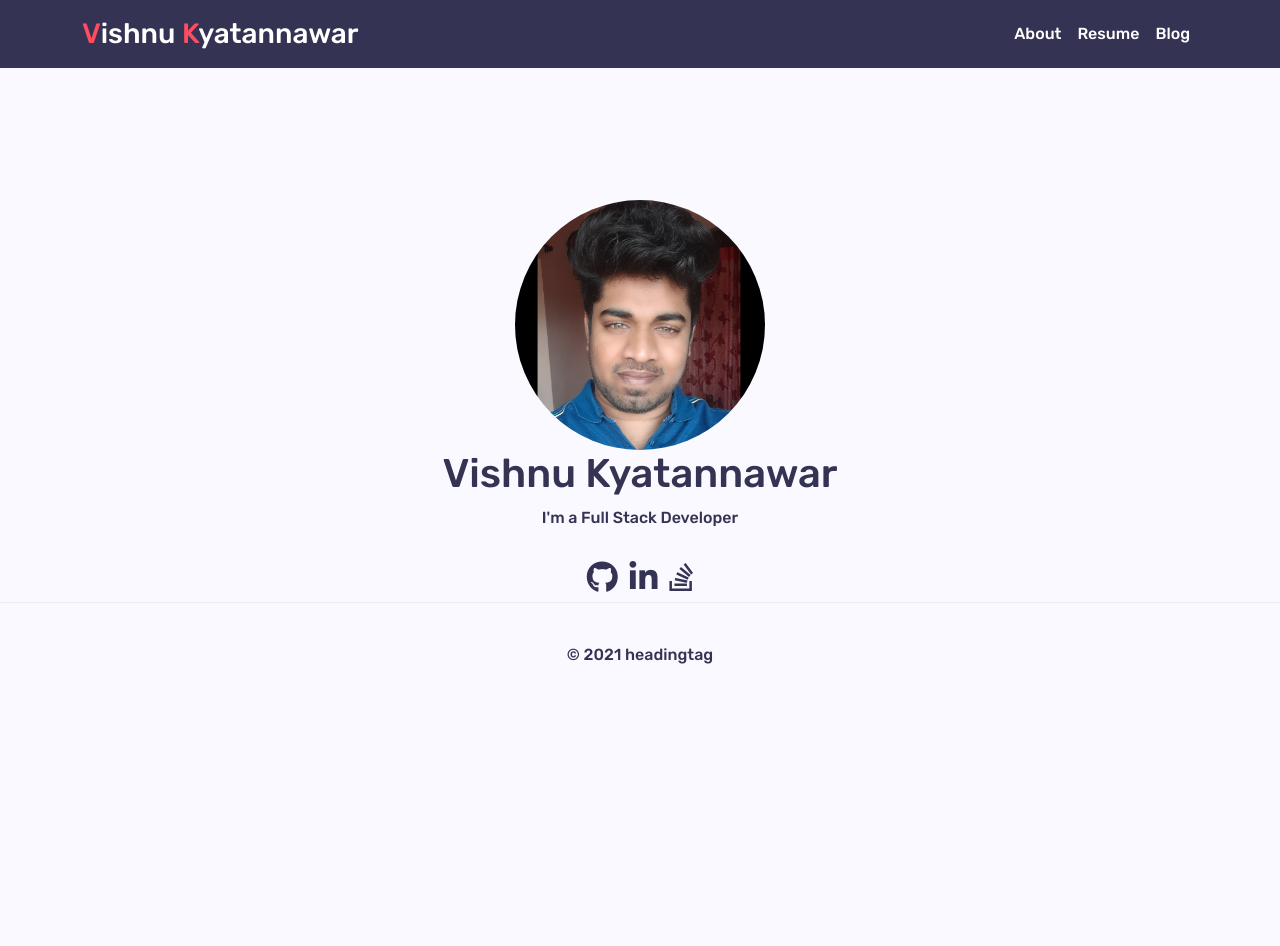
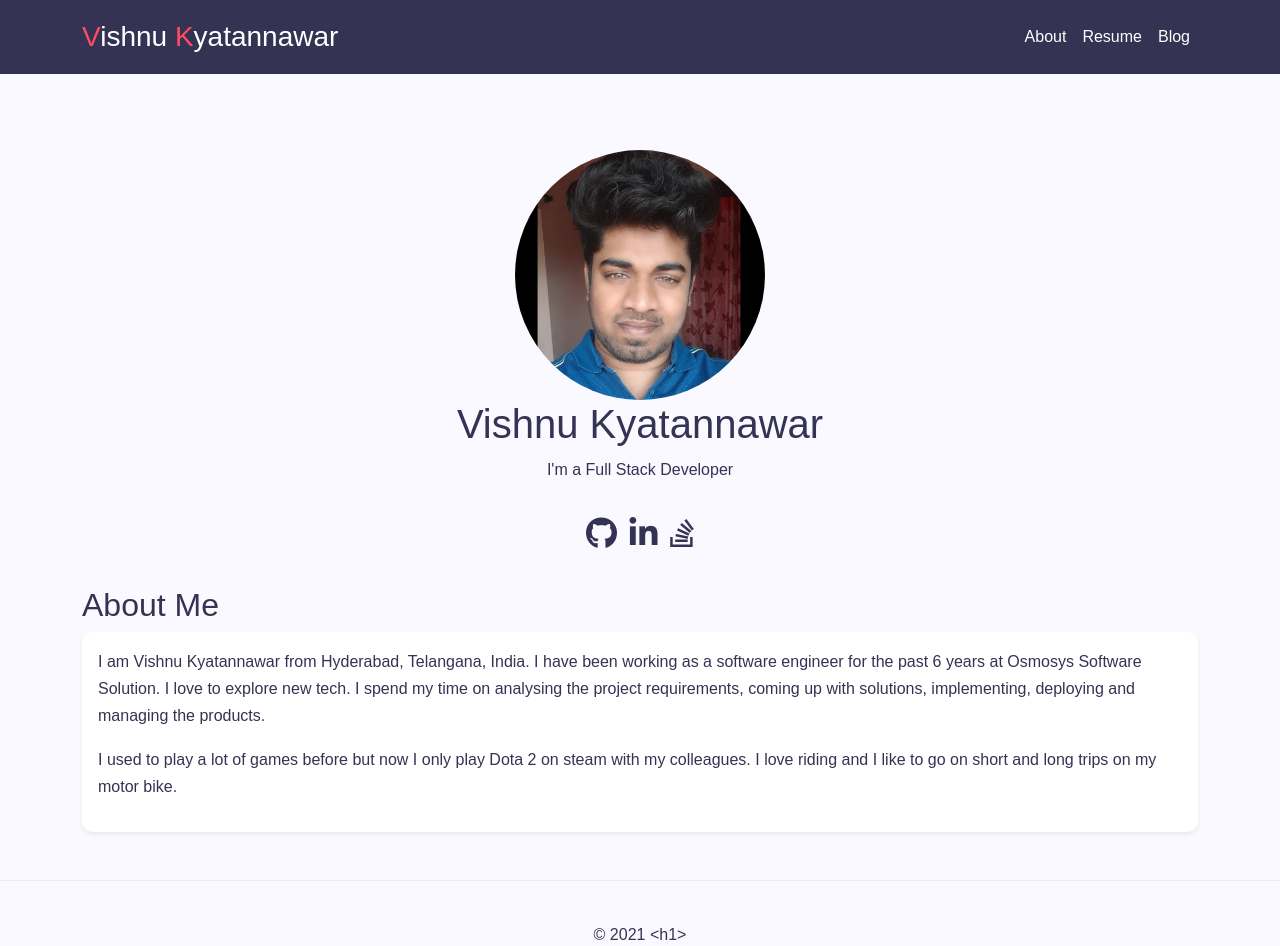
Before and after one commit to vishnu-kyatannawar/headingtag.com, a plain HTML site: page index.html in a window 1280 px wide. Before the commit the page ends 800 px from the top, so only its background shows below. Drawn offline with nearby package versions, Linux system fonts and the light colour scheme.

Commit message:
Add about section
Signed-off-by: Vishnu Kyatannawar <vishnukyatannawar@gmail.com>

```diff
--- a/css/style.css
+++ b/css/style.css
@@ -2,6 +2,7 @@
     font-family: "Rubik", sans-serif;
     color: #353353;
     background-color: #F9F9FF;
+    line-height: 1.7;
 }
 
 .nav-container {
@@ -17,7 +18,7 @@
 }
 
 .nav-gap-block {
-    margin-top: 200px;
+    margin-top: 150px;
 }
 
 .circle-img {
@@ -62,3 +63,7 @@ footer.footer {
     padding: 40px 0;
     text-align: center;
 }
+
+.about-content-box {
+    border-radius: 10px !important;
+}
--- a/index.html
+++ b/index.html
@@ -11,7 +11,7 @@
     <!-- CSS only -->
     <link rel="preconnect" href="https://fonts.googleapis.com">
     <link rel="preconnect" href="https://fonts.gstatic.com" crossorigin>
-    <link href="https://fonts.googleapis.com/css2?family=Rubik:wght@500&display=swap" rel="stylesheet">
+    <link href="https://fonts.googleapis.com/css2?family=Rubik:wght@200&display=swap" rel="stylesheet">
     <link href="https://cdn.jsdelivr.net/npm/bootstrap@5.1.3/dist/css/bootstrap.min.css" rel="stylesheet" integrity="sha384-1BmE4kWBq78iYhFldvKuhfTAU6auU8tT94WrHftjDbrCEXSU1oBoqyl2QvZ6jIW3" crossorigin="anonymous">
     <link rel="stylesheet" href="css/style.css">
 </head>
@@ -19,7 +19,7 @@
 <body class="root">
     <div class="navbar navbar-expand-lg fixed-top navbar-dark navbar-transparent nav-container">
         <div class="container">
-            <a href="./" class="navbar-brand">
+            <a href="#" class="navbar-brand">
                 <span>V</span>ishnu
                 <span>K</span>yatannawar
             </a>
@@ -29,13 +29,13 @@
             <div class="collapse navbar-collapse" id="navbarResponsive">
                 <ul class="navbar-nav ms-md-auto">
                     <li class="nav-item">
-                        <a target="_blank" rel="noopener" class="nav-link" href="#">About</a>
+                        <a rel="noopener" class="nav-link" href="#about">About</a>
                     </li>
                     <li class="nav-item">
-                        <a target="_blank" rel="noopener" class="nav-link" href="#">Resume</a>
+                        <a rel="noopener" class="nav-link" href="#">Resume</a>
                     </li>
                     <li class="nav-item">
-                        <a target="_blank" rel="noopener" class="nav-link" href="#">Blog</a>
+                        <a target="_blank" rel="noopener" class="nav-link" href="https://blog.headingtag.com">Blog</a>
                     </li>
                 </ul>
             </div>
@@ -50,14 +50,35 @@
             <h1 class="mb-2 mt-0">Vishnu Kyatannawar</h1>
             <p>I'm a Full Stack Developer</p>
             <ul class="social-icons light list-inline mb-0 mt-4">
-                <li class="list-inline-item"><a href="https://github.com/vishnu-kyatannawar"><i class="fa fa-github"></i></a></li>
-                <li class="list-inline-item"><a href="https://www.linkedin.com/in/vishnu-kyatannawar-019b14163/"><i class="fa fa-linkedin"></i></a></li>
-                <li class="list-inline-item"><a href="https://stackoverflow.com/users/8141577/vishnu-kyatannawar?tab=profile"><i class="fa fa-stack-overflow"></i></a></li>
+                <li class="list-inline-item"><a target="_blank" href="https://github.com/vishnu-kyatannawar"><i class="fa fa-github"></i></a></li>
+                <li class="list-inline-item"><a target="_blank" href="https://www.linkedin.com/in/vishnu-kyatannawar-019b14163/"><i class="fa fa-linkedin"></i></a></li>
+                <li class="list-inline-item"><a target="_blank" href="https://stackoverflow.com/users/8141577/vishnu-kyatannawar?tab=profile"><i class="fa fa-stack-overflow"></i></a></li>
             </ul>
         </div>
     </div>
+
+    <div name="section-about">
+        <section id="about">
+            <div class="container mt-4">
+                <h2 class="section-title">About Me</h2>
+                <div class="col-md-12">
+                    <div class="rounded shadow-sm p-3 mb-5 bg-white about-content-box">
+                        <div class="row">
+                            <div class="col-md-12">
+                                <p>I am Vishnu Kyatannawar from Hyderabad, Telangana, India. I have been working as a software engineer for the past 6 years at Osmosys Software Solution. I love to explore new tech. I spend my time on analysing the project
+                                    requirements, coming up with solutions, implementing, deploying and managing the products.</p>
+                                <p>I used to play a lot of games before but now I only play Dota 2 on steam with my colleagues. I love riding and I like to go on short and long trips on my motor bike.</p>
+                            </div>
+                        </div>
+                    </div>
+                </div>
+
+            </div>
+        </section>
+    </div>
+
     <footer class="footer light">
-        <div class="container"><span class="copyright">© 2021 headingtag</span></div>
+        <div class="container"><span class="copyright">© 2021 &lt;h1&gt;</span></div>
     </footer>
 
     <!-- JavaScript Bundle with Popper -->
```
Also changed, not shown: img/logo.png.
